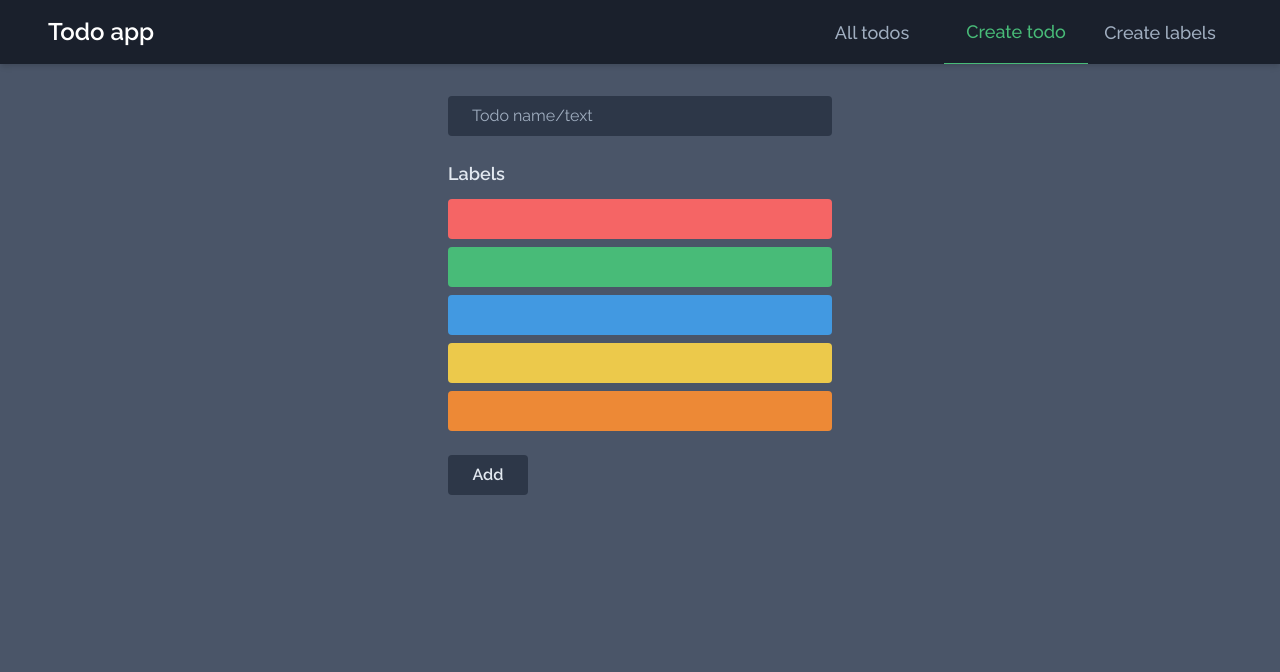
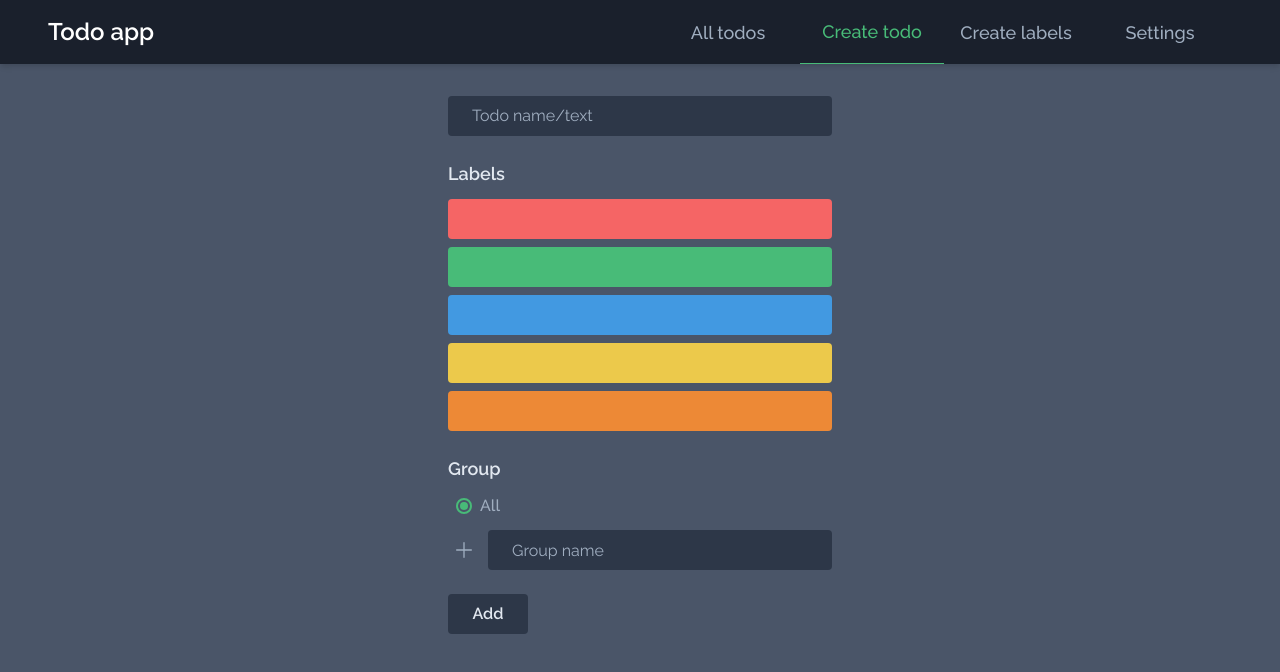
Before and after one commit to Dmc0125/Todo-app, a Vue app: page /#/create-todo in a window 1280 px wide. Shown: the top 672 px of the page. Built offline with nearby package versions, Linux system fonts and the light colour scheme; no server answers.

Commit message:
Partially working groups, settings page

```diff
--- a/src/App.vue
+++ b/src/App.vue
@@ -11,17 +11,17 @@ export default {
     AppHeader,
     AppNotifications,
   },
-  methods: {
-    ...mapActions(['setTodos', 'setLabels']),
-  },
+  methods: mapActions(['setTodos', 'setLabels', 'setTodoGroups']),
   created() {
-    const [todos, labels] = getItems(
+    const [todos, labels, groups] = getItems(
       process.env.VUE_APP_LS_TODOS_KEY,
       process.env.VUE_APP_LS_LABELS_KEY,
+      process.env.VUE_APP_LS_GROUPS_KEY,
     );
 
     this.setTodos(todos);
     this.setLabels(labels);
+    this.setTodoGroups(groups);
   },
 };
 </script>
--- /dev/null
+++ b/src/components/create_todo/CreateTodoGroups.vue
@@ -0,0 +1,59 @@
+<script>
+import { mapGetters, mapActions } from 'vuex';
+
+import AppInput from '@/layouts/input/Input.vue';
+import AppPlusIcon from '@/layouts/icons/PlusIcon.vue';
+
+export default {
+  components: {
+    AppInput,
+    AppPlusIcon,
+  },
+  data() {
+    return {
+      groupName: '',
+    };
+  },
+  methods: {
+    selectGroup(groupId) {
+      this.selectTodoGroup(groupId);
+    },
+    ...mapActions(['createTodoGroup', 'selectTodoGroup']),
+  },
+  computed: mapGetters({
+    groups: 'getGroups',
+  }),
+};
+</script>
+
+<template>
+  <section class="w-full mt-6">
+    <header>
+      <h1 class="h-secondary">Group</h1>
+    </header>
+
+    <ul class="w-full mt-3">
+      <li v-for="{ name, selected, id } in groups" :key="id" class="w-full mt-2">
+        <button @click.prevent="selectGroup(id)" class="w-full ml-2 flex items-center">
+          <div :class="[
+              'w-4 h-4 border-2 rounded-full flex-center',
+              selected ? 'border-green-500' : 'border-gray-600',
+            ]"
+          >
+            <div v-if="selected" class="w-2 h-2 bg-green-500 rounded-full"></div>
+          </div>
+          <span class="ml-2 text-gray-500 font-medium">{{ name }}</span>
+        </button>
+      </li>
+      <li class="mt-3">
+        <form @submit.prevent="createTodoGroup(groupName)" class="flex items-center">
+          <button type="submit" class="w-8 h-8 mr-2 flex-shrink-0 labels-btn-inner">
+            <AppPlusIcon />
+          </button>
+
+          <AppInput :value.sync="groupName" label="Group name" placeholder />
+        </form>
+      </li>
+    </ul>
+  </section>
+</template>
--- a/src/components/header/Header.vue
+++ b/src/components/header/Header.vue
@@ -23,6 +23,11 @@ export default {
         {
           to: 'Create labels',
           href: '/create-labels',
+          isActive: false,
+        },
+        {
+          to: 'Settings',
+          href: '/settings',
           isActive: false,
         },
       ],
--- a/src/components/header/HeaderMobile.vue
+++ b/src/components/header/HeaderMobile.vue
@@ -43,10 +43,13 @@ export default {
       </button>
     </section>
 
+    <transition name="slideIn">
       <nav v-show="isNavShown" class="w-full flex items-center" ref="navMobile">
         <router-link
           v-for="{ to, href, isActive } in links"
-        class="w-2/5 sm:w-1/3 flex-shrink-0 focus:outline-none focus:bg-gray-800 hover:bg-gray-800"
+          class="
+            w-2/5 sm:w-1/3 flex-shrink-0 focus:outline-none focus:bg-gray-800 hover:bg-gray-800
+          "
           :key="href"
           :to="href"
         >
@@ -56,6 +59,7 @@ export default {
           >{{ to }}</div>
         </router-link>
       </nav>
+    </transition>
   </section>
 </template>
 
@@ -81,22 +85,23 @@ nav {
   overflow-x: auto;
   overflow: -moz-scrollbars-none;
   scrollbar-width: none;
-
-  animation: 400ms ease-in-out 1 slideIn;
 }
 
 nav::-webkit-scrollbar {
   display: none;
 }
 
-@keyframes slideIn {
-  from {
+.slideIn-enter-active {
+  transition: all 400ms ease-out;
+}
+
+.slideIn-enter {
   transform: translateX(100%);
   opacity: 0;
 }
-  to {
+
+.slideIn-enter-to {
   transform: translateX(0);
   opacity: 1;
 }
-}
 </style>
--- a/src/router.js
+++ b/src/router.js
@@ -23,6 +23,11 @@ export default new Router({
       component: () => import('./views/CreateLabels.vue'),
     },
     {
+      path: '/settings',
+      name: 'settings',
+      component: () => import('./views/Settings.vue'),
+    },
+    {
       path: '*',
       redirect: '/',
     },
--- /dev/null
+++ b/src/store/modules/groups.js
@@ -0,0 +1,53 @@
+import uuidv4 from 'uuid/v4';
+
+import { groupsTypes } from '../types';
+import { setItem } from '../../utils/localstorage';
+
+const groupsModule = {
+  state: {
+    groups: [{
+      name: 'All',
+      selected: true,
+      id: uuidv4(),
+    }],
+  },
+  getters: {
+    getGroups: state => state.groups,
+  },
+  mutations: {
+    [groupsTypes.SET_TODO_GROUPS](state, groups) {
+      state.groups = groups;
+    },
+    [groupsTypes.CREATE_TODO_GROUP](state, name) {
+      state.groups.push({
+        selected: false,
+        id: uuidv4(),
+        name,
+      });
+      setItem(process.env.VUE_APP_LS_GROUPS_KEY, state.groups);
+    },
+    [groupsTypes.SELECT_TODO_GROUP](state, id) {
+      const groupIdx = state.groups.findIndex(group => group.id === id);
+
+      state.groups.splice(groupIdx, 1, {
+        ...state.groups[groupIdx],
+        selected: !state.groups[groupIdx].selected,
+      });
+    },
+  },
+  actions: {
+    setTodoGroups({ commit }, groups) {
+      if (groups) {
+        commit(groupsTypes.SET_TODO_GROUPS, groups);
+      }
+    },
+    createTodoGroup({ commit }, name) {
+      commit(groupsTypes.CREATE_TODO_GROUP, name);
+    },
+    selectTodoGroup({ commit }, id) {
+      commit(groupsTypes.SELECT_TODO_GROUP, id);
+    },
+  },
+};
+
+export default groupsModule;
--- a/src/store/store.js
+++ b/src/store/store.js
@@ -3,6 +3,7 @@ import Vuex from 'vuex';
 
 import labelsModule from './modules/labels';
 import todosModule from './modules/todos';
+import groupsModule from './modules/groups';
 import modalModule from './modules/modal';
 import notificationsModule from './modules/notifications';
 
@@ -12,6 +13,7 @@ export default new Vuex.Store({
   modules: {
     labelsModule,
     todosModule,
+    groupsModule,
     modalModule,
     notificationsModule,
   },
--- a/src/store/types.js
+++ b/src/store/types.js
@@ -14,6 +14,12 @@ export const todosTypes = {
   DELETE_NON_EXISTING_LABEL_IDS: 'DELETE_NON_EXISTING_LABEL_IDS',
 };
 
+export const groupsTypes = {
+  SET_TODO_GROUPS: 'SET_TODO_GROUPS',
+  CREATE_TODO_GROUP: 'CREATE_TODO_GROUP',
+  SELECT_TODO_GROUP: 'SELECT_TODO_GROUP',
+};
+
 export const modalTypes = {
   SHOW_MODAL: 'SHOW_MODAL',
   HIDE_MODAL: 'HIDE_MODAL',
--- a/src/views/CreateTodo.vue
+++ b/src/views/CreateTodo.vue
@@ -3,17 +3,20 @@ import { mapGetters, mapActions } from 'vuex';
 
 import AppInput from '@/layouts/input/Input.vue';
 import CreateTodoLabels from '@/components/create_todo/CreateTodoLabels.vue';
+import CreateTodoGroups from '@/components/create_todo/CreateTodoGroups.vue';
 
 export default {
   components: {
     AppInput,
     CreateTodoLabels,
+    CreateTodoGroups,
   },
   data() {
     return {
       newTodo: {
         text: '',
         labels: [],
+        groups: [],
       },
     };
   },
@@ -31,7 +34,7 @@ export default {
       if (!this.newTodo.text.trim().length) {
         this.showNotification({
           head: 'Please fill out all fields',
-          text: 'You need to set todo text/name',
+          text: 'You need to set todo text/name and choose group',
           isSuccess: false,
         });
         return;
@@ -66,6 +69,8 @@ export default {
 
     <CreateTodoLabels :todoLabels="newTodo.labels" @todo:togglelabel="toggleLabel" />
 
+    <CreateTodoGroups />
+
     <button
       type="submit"
       class="btn-def w-20 mt-6 bg-gray-800 text-gray-300 hover:bg-gray-900 focus:bg-gray-900"
--- /dev/null
+++ b/src/views/Settings.vue
@@ -0,0 +1,3 @@
+<template>
+  <section></section>
+</template>
```
Also changed, not shown: 2 other files (tests, documents, lock files or other folders). Lines whose indentation alone changed are shown as unchanged.
